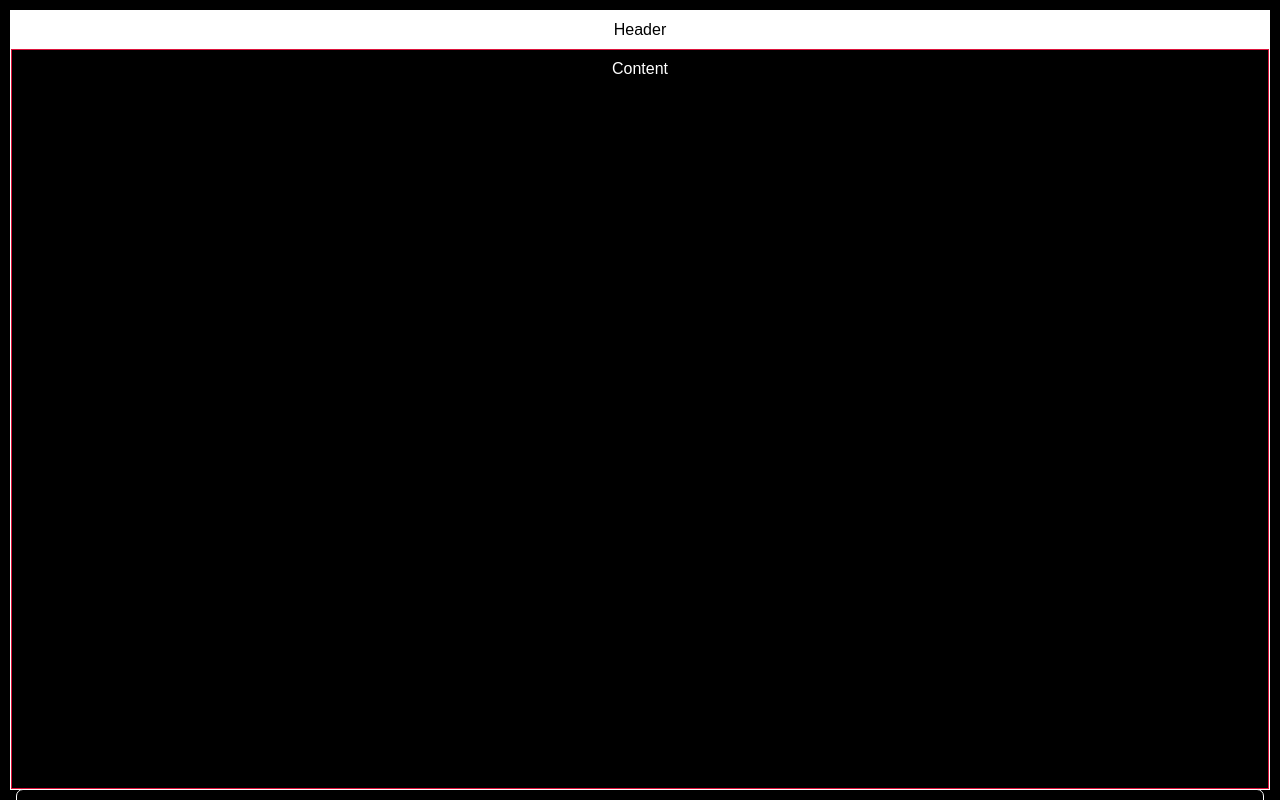
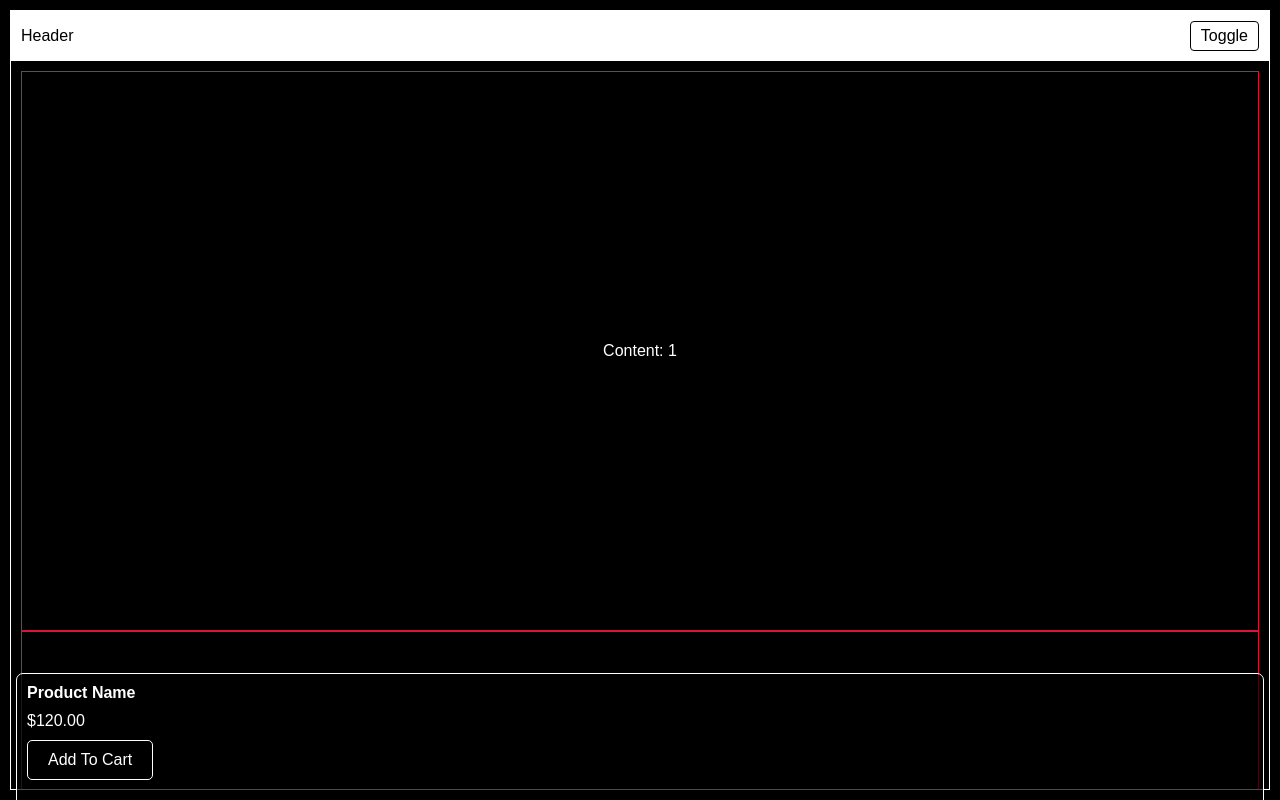
Before and after one commit to AkashM006/next-learn, a Next.js app: page /bottom in a window 1280 px wide. Built offline with nearby package versions, Linux system fonts and the light colour scheme.

Commit message:
Completed expanding and collapsing, need to implement drag

```diff
--- a/src/pages/bottom.js
+++ b/src/pages/bottom.js
@@ -1,29 +1,38 @@
 import styles from "@/styles/bottom.module.scss";
-import {
-  forwardRef,
-  useEffect,
-  useImperativeHandle,
-  useRef,
-  useState,
-} from "react";
+import { useEffect, useRef, useState } from "react";
 
-function _BottomSheet({ children, maxHeight = 0 }, ref) {
+function BottomSheet({ initialHeight, children, maxHeight = 0, isExpanded }) {
   const bottomSheetRef = useRef(null);
 
-  useImperativeHandle(ref, () => {
-    return {
-      init: (height = "100%") => {
-        bottomSheetRef.current.style.transform = `translateY(${height})`;
-      },
-    };
-  });
+  const translate = (height) => {
+    const translate = `calc(100% - ${height}px)`;
+    bottomSheetRef.current.style.transform = `translateY(${translate})`;
+  };
+
+  const expand = () => {
+    translate(maxHeight);
+    bottomSheetRef.current.style.overflow = "auto";
+  };
+
+  const collapse = () => {
+    bottomSheetRef.current.style.overflow = "hidden";
+    translate(initialHeight);
+  };
+
+  useEffect(() => {
+    if (!isExpanded) {
+      collapse();
+    } else {
+      expand();
+    }
+  }, [isExpanded, maxHeight, initialHeight]);
 
   return (
     <div
       ref={bottomSheetRef}
       className={styles.modalBottomSheet}
       style={{
-        maxHeight,
+        maxHeight: `${maxHeight}px`,
       }}
     >
       {children}
@@ -31,23 +40,42 @@ function _BottomSheet({ children, maxHeight = 0 }, ref) {
   );
 }
 
-const BottomSheet = forwardRef(_BottomSheet);
+const Slider = () => {
+  const items = [1, 2, 3, 4, 5];
+  return (
+    <div className={styles.slider}>
+      {items.map((item) => (
+        <div key={item} className={styles.sliderItem}>
+          Content: {item}
+        </div>
+      ))}
+    </div>
+  );
+};
 
-const BottomSheetContent = () => {
+const BottomSheetContent = ({ height, isExpanded }) => {
+  const titleRef = useRef(null);
   const contentRef = useRef(null);
-  const bottomSheetRef = useRef(null);
+  const [initHeight, setInitHeight] = useState(0);
 
   useEffect(() => {
-    const { top } = contentRef.current.getBoundingClientRect();
-    // console.log("Top: ", top);
-    bottomSheetRef.current.init(top);
+    const contentRect = contentRef.current.getBoundingClientRect();
+    const titleRect = titleRef.current.getBoundingClientRect();
+    const offset = contentRect.top - titleRect.top;
+    setInitHeight(offset);
   }, []);
 
   return (
-    <BottomSheet ref={bottomSheetRef}>
-      <div className={styles.title}>Product Name</div>
+    <BottomSheet
+      initialHeight={initHeight}
+      maxHeight={height}
+      isExpanded={isExpanded}
+    >
+      <div className={styles.title} ref={titleRef}>
+        Product Name
+      </div>
       <div>$120.00</div>
-      <div className={styles.button}>Add To Card</div>
+      <div className={styles.button}>Add To Cart</div>
       <div className={styles.content} ref={contentRef}>
         Lorem ipsum dolor sit amet, consectetur adipiscing elit. Mauris non est
         vitae risus interdum vestibulum non vitae nulla. Integer mollis nibh id
@@ -89,14 +117,39 @@ const BottomSheetContent = () => {
 };
 
 export default function Bottom() {
+  const heightRef = useRef(null);
+  const bottomSheetRef = useRef(null);
+  const [height, setHeight] = useState(0);
+  const [expanded, setExpanded] = useState(false);
+
+  useEffect(() => {
+    const { height } = heightRef.current.getBoundingClientRect();
+    setHeight(height - 10);
+  }, []);
+
+  const onBottomSheetToggle = () => {
+    setExpanded((prev) => !prev);
+  };
+
   return (
     <div className={styles.bottom}>
       <div className={styles.bottomContainer}>
         <div className={styles.contentContainer}>
-          <div className={styles.header}>Header</div>
-          <div className={styles.body}>Content</div>
+          <div className={styles.header}>
+            Header
+            <div className={styles.open} onClick={onBottomSheetToggle}>
+              Toggle
+            </div>
+          </div>
+          <div ref={heightRef} className={styles.body}>
+            <Slider />
+          </div>
         </div>
-        <BottomSheetContent />
+        <BottomSheetContent
+          isExpanded={expanded}
+          ref={bottomSheetRef}
+          height={height}
+        />
       </div>
     </div>
   );
--- a/src/styles/bottom.module.scss
+++ b/src/styles/bottom.module.scss
@@ -1,12 +1,15 @@
 .bottom {
   $clr-bg: black;
   $clr-primary: white;
+  $clr-secondary: crimson;
 
   background-color: $clr-bg;
   color: $clr-primary;
 
   height: 100svh;
   padding: 10px;
+
+  overflow: hidden;
 
   .bottomContainer {
     border: 1px solid $clr-primary;
@@ -25,9 +28,18 @@
         background-color: $clr-primary;
         color: $clr-bg;
         padding: 10px;
+
+        display: flex;
+        justify-content: space-between;
+        align-items: center;
+
+        .open {
+          border: 1px solid $clr-bg;
+          border-radius: 4px;
+          padding: 5px 10px;
+        }
       }
       .body {
-        border: 1px solid crimson;
         flex: 1;
         padding: 10px;
 
@@ -80,4 +92,14 @@
 
   .content {
   }
+
+  .slider {
+    height: 100%;
+    .sliderItem {
+      height: 70vh;
+      text-align: center;
+      align-content: center;
+      border: 1px solid $clr-secondary;
+    }
+  }
 }
--- a/src/styles/globals.css
+++ b/src/styles/globals.css
@@ -10,18 +10,8 @@
   }
 }
 
-html,
 body {
-  max-width: 100vw;
-  overflow-x: hidden;
-}
-
-body {
-  color: var(--foreground);
-  background: var(--background);
   font-family: Arial, Helvetica, sans-serif;
-  -webkit-font-smoothing: antialiased;
-  -moz-osx-font-smoothing: grayscale;
 }
 
 * {
@@ -29,14 +19,3 @@ body {
   padding: 0;
   margin: 0;
 }
-
-a {
-  color: inherit;
-  text-decoration: none;
-}
-
-@media (prefers-color-scheme: dark) {
-  html {
-    color-scheme: dark;
-  }
-}
```
